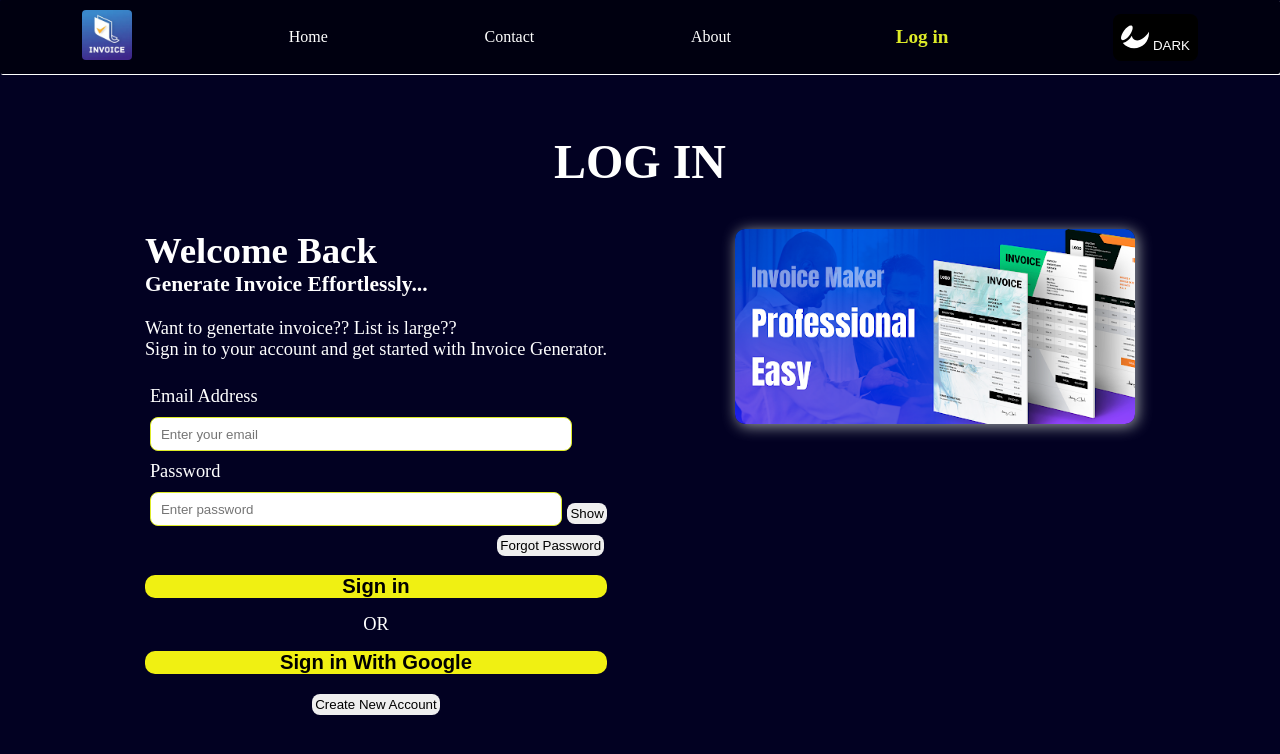
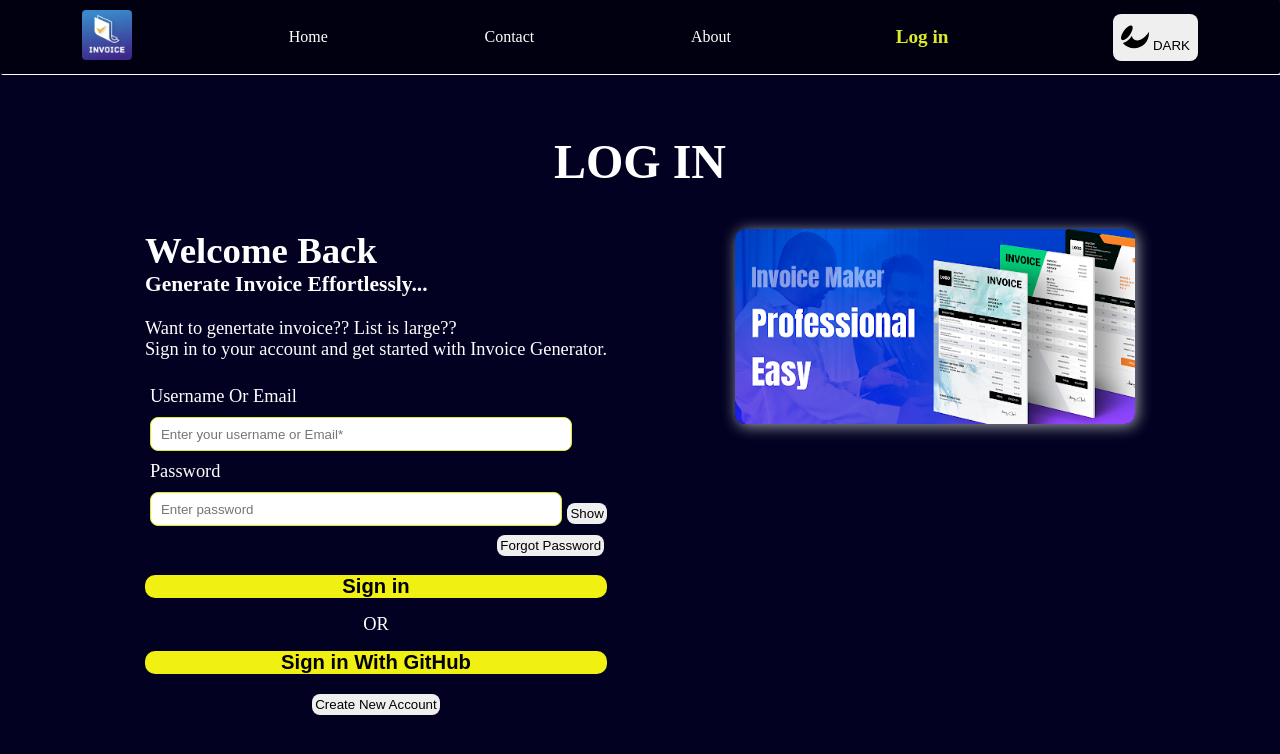
Before and after one commit to ayushbansal212/Invoice-Generator, a React (Create React App) app: page /login in a window 1280 px wide. Shown: the top 754 px of the page. Built offline with nearby package versions, Linux system fonts and the light colour scheme; what @react-pdf/renderer would draw is missing.

Commit message:
backend integrated with github enabled

```diff
--- a/src/invoiceGenerator/components/CSS/Login.css
+++ b/src/invoiceGenerator/components/CSS/Login.css
@@ -120,7 +120,7 @@ input{
     text-align: end;
     cursor: pointer;
 }
-.signin ,.googlesignin{
+.signin ,.githubsignin{
     width: 100%;
     height: max(4vh,fit-content);
     margin: 2vh 0px;
@@ -132,7 +132,7 @@ input{
     font-size: 1.1em;
     cursor: pointer;
 }
-.signin:hover ,.googlesignin:hover,.createNewAccount:hover,.forgotpasswordbutton:hover,.passwordshowbutton:hover{
+.signin:hover ,.githubsignin:hover,.createNewAccount:hover,.forgotpasswordbutton:hover,.passwordshowbutton:hover{
     transform: scale(1.02);
     transition: all 0.3s;
     text-decoration: underline;
--- a/src/invoiceGenerator/components/CSS/Navbar.css
+++ b/src/invoiceGenerator/components/CSS/Navbar.css
@@ -56,7 +56,7 @@
     box-shadow: 1px 1px  white;
 }
 .navbarl{
-    background-color: rgb(0, 0, 0);
+    background-color: rgb(157, 157, 157);
     color: black;
     box-shadow: 2px 2px 20px rgb(148, 144, 144);
 }
@@ -64,8 +64,8 @@
     border: none;
     border-radius: 8px;
     padding: 8px;
-    background-color: rgb(0, 0, 0);
-    color: white;
+    background-color: none;
+
 }
 .active{
     border-radius: 8px;
--- a/src/invoiceGenerator/components/CSS/signup.css
+++ b/src/invoiceGenerator/components/CSS/signup.css
@@ -67,12 +67,12 @@ sup{
     margin: 4px;
     row-gap: 16px;
 }
-.snamel,.spasswordl,.spasswordip,.snameip,.spasswordipb,.snameipb{
+.snamel,.spasswordl,.susername,.spasswordip,.snameip,.spasswordipb,.snameipb{
     display: grid;
     grid-template-columns: repeat(2,1fr);
     column-gap: 30px;
 }
-.snameip,.spasswordip,.semailip{
+.snameip,.susernameip,.spasswordip,.semailip{
     padding-left: 8px;
     border: 0.5px solid rgb(168, 168, 18);
     border-radius: 8px;
--- a/src/invoiceGenerator/components/react/Contact.js
+++ b/src/invoiceGenerator/components/react/Contact.js
@@ -1,6 +1,7 @@
 import React, { useContext, useState } from "react";
 import "../CSS/Contact.css";
 import { InvoiceGeneratorContext } from "./Context.js";
+import { toast } from "react-toastify";
 
 export default function Contact({ onSubmit }) {
   const{isdarktheme}=useContext(InvoiceGeneratorContext)
@@ -12,12 +13,16 @@ export default function Contact({ onSubmit }) {
   });
 
   const handleChange = (e) => {
-    const { name, value } = e.target;
-    setContact((prev) => ({ ...prev, [name]: value }));
+    let { name, value } = e.target;
+    setContact((prev) => ({
+       ...prev,
+      [name]:value
+     }));
   };
 
   const handleSubmit = (e) => {
-    e.preventDefault();
+    // e.preventDefault();
+    toast.success("Message successfully sent")
     if (onSubmit) onSubmit(contact);
   };
 
@@ -61,9 +66,10 @@ export default function Contact({ onSubmit }) {
         <label>
           Message:
           <textarea
-            name="address"
+            name="message"
             value={contact.message}
             onChange={handleChange}
+            required
           />
         </label>
         <button type="submit">Send</button>
--- a/src/invoiceGenerator/components/react/Home.js
+++ b/src/invoiceGenerator/components/react/Home.js
@@ -1,6 +1,10 @@
+
+import { toast } from 'react-toastify'
 
 import '../CSS/Home.css'
 import FormData from './ProductData.js'
+import { useEffect } from 'react';
+import { Navigate } from 'react-router-dom';
 
 function Home(){
 
--- a/src/invoiceGenerator/components/react/InvoicePdf.js
+++ b/src/invoiceGenerator/components/react/InvoicePdf.js
@@ -15,7 +15,6 @@ function InvoicePdf() {
     console.log(customerName, customerContact);
     return (
         <div style={{ display: "flex", flexDirection: "column", alignItems: "center", gap: "10px", width: "100%", height: "100vh" }}>
-
             <PDFViewer style={{ maxWidth:"90%",aspectRatio:"3/4", height: "95%", display: "flex", justifyContent: "center" }}>
                 <Pdf invoiceId={invoiceId} taxesAmount={taxesAmount} discountAmount={discountAmount} itemsTotal={itemsTotal} allItems={allItems} customerName={customerName} customerContact={customerContact} amountToBePaid={amountToBePaid}></Pdf>
             </PDFViewer>
@@ -35,7 +34,6 @@ function InvoicePdf() {
                 </button>
 
             </PDFDownloadLink>
-
         </div>
     )
 }
--- a/src/invoiceGenerator/components/react/Login.js
+++ b/src/invoiceGenerator/components/react/Login.js
@@ -1,5 +1,5 @@
 
-import { useContext, useState } from 'react';
+import { useContext, useEffect, useState } from 'react';
 import '../CSS/Login.css';
 import invoiceImage from '../images/invoice.png';
 import { useNavigate } from 'react-router-dom';
@@ -8,7 +8,7 @@ import { InvoiceGeneratorContext } from "./Context.js";
 function Login() {
     console.log("Rendering ComponentName login")
     const { setLoggedIn } = useContext(InvoiceGeneratorContext)
-    const [loginDetails, setLoginDetails] = useState({ email: "", password: "" });
+    const [loginDetails, setLoginDetails] = useState({ username: "", password: "" });
     const [passwordvisibility, setPasswordVisibility] = useState(false);
     const dashboardNavigation = useNavigate();
     function handleChange(event) {
@@ -20,6 +20,41 @@ function Login() {
             }
         });
     }
+    function homePage(){
+        toast.success("Successfully logged in");
+                            setLoggedIn(true);
+                            dashboardNavigation("/home");
+    }
+    function wrongCredentials(){
+        toast.error("Wrong Credentials");
+
+    }
+    function handleSubmit(event){
+        event.preventDefault();
+        const url="http://localhost:8080/api/login";
+        const options={
+            method:"POST",
+            headers:{ "Content-Type":"application/json" },
+            body:JSON.stringify(loginDetails)
+        }
+        fetch(url,options)
+        .then(response => {
+            if (!response.ok) {
+              wrongCredentials();
+              throw new Error(`Error: ${response.status}`);
+            }
+            return response.json();
+          })
+          .then(() => {
+            homePage()
+          })
+          .catch(error => {
+            console.error("Login failed:", error.message);
+          });
+        }
+        function handleClick(){
+            window.location.href = "http://localhost:8080/oauth2/authorization/github"
+        }
     return (
         <div className="loginwrapper">
             <div className="login_main">
@@ -38,13 +73,9 @@ function Login() {
                         </p><br />
                     </div>
                     <div className="loginform">
-                        <form action={() => {
-                            toast.success("Successfully logged in");
-                            setLoggedIn(true);
-                            dashboardNavigation("/home");
-                        }} className='account_login'>
-                            <label htmlFor="email" className='emaill'>Email Address</label>
-                            <input type="email" className='emailip' placeholder="Enter your email" value={loginDetails.email} name="email" id="email" required onChange={handleChange} />
+                        <form onSubmit={handleSubmit} className='account_login'>
+                            <label htmlFor="email" className='emaill'>Username Or Email</label>
+                            <input type="text" className='emailip' placeholder="Enter your username or Email*" value={loginDetails.username} name="username" id="email" required onChange={handleChange} />
                             <label className="passwordl" htmlFor="password" >Password</label>
                             <div className="passwordInput">
                                 <input className="passwordip" type={passwordvisibility ? "text" : "password"} placeholder="Enter password" id="password" value={loginDetails.password} name="password" required onChange={handleChange} />
@@ -64,8 +95,8 @@ function Login() {
                         <span >OR</span>
                     </div>
                     <div>
-                        <button className="googlesignin">
-                            Sign in With Google
+                        <button className="githubsignin" onClick={handleClick}>
+                            Sign in With GitHub
                         </button>
                     </div>
                     <div className="createNewAccount">
--- a/src/invoiceGenerator/components/react/Signup.js
+++ b/src/invoiceGenerator/components/react/Signup.js
@@ -6,7 +6,7 @@ import invoiceImage from '../images/invoice.png';
 function Signup() {
     const navigate = useNavigate();
     console.log("Rendering ComponentName signup")
-    const [newAccountDetails, setNewAccountDetails] = useState({ firstName: "", lastName: "", email: "", password: "", confirmPassword: "" });
+    const [newAccountDetails, setNewAccountDetails] = useState({ username: "", name: "", email: "", password: "", confirmPassword: "" });
     function handleChange(event) {
         setNewAccountDetails(prev => {
             return {
@@ -46,12 +46,50 @@ function Signup() {
     function checkFormValidity() {
         if (newAccountDetails.password !== newAccountDetails.confirmPassword) {
             toast.error("Password & Confirm Pasword must be same");
+            return false;
 
         }
-        else {
-            toast.success("Account created Successfully");
-            navigate("/login");
+        return true;
+
+
+    }
+
+    function saveUser(){
+        console.log(newAccountDetails);
+        const url="http://localhost:8080/api/signup/new";
+        let isSuccess=false;
+        const options={
+            method:"POST",
+            headers:{
+                "Content-Type":"application/json"
+            },
+            body:JSON.stringify(newAccountDetails)
         }
+        if(!checkFormValidity()){
+            return;
+        }
+        fetch(url, options)
+        .then( response => {
+            const data = response.json();
+            if (!response.ok) {
+                const errorMessage = data?.error || "Something went wrong";
+                toast.error("Username or email already registered");
+                throw new Error(errorMessage); // still throw to stop further .then()
+            }
+            else{
+                toast.success("Account created successfully")
+                navigate("/login")
+            }
+            return data;
+        })
+        .catch(error => {
+            console.error("Error:", error.message);
+        })
+    }
+    function handleSubmit(e){
+        saveUser();
+        e.preventDefault();
+
     }
     return (
         <div className='ssignupform'>
@@ -72,19 +110,17 @@ function Signup() {
 
                 </div>
                 <div >
-                    <form className="ssignupformdetails" action={()=>
-                        checkFormValidity()
-                    }>
+                    <form className="ssignupformdetails" onSubmit={handleSubmit}>
                         <div className="snamel">
-                            <label htmlFor="sfirstName">First Name <sup>*</sup></label>
-                            <label htmlFor="slastName">Last Name<sup>*</sup></label>
+                            <label htmlFor="susername">Username<sup>*</sup></label>
+                            <label htmlFor="sname">Name<sup>*</sup></label>
                         </div>
                         <div className="snameipb">
-                            <input type="text" className="snameip" placeholder="Enter your first name*" name="firstName" id="firstName" onChange={handleChange} required />
-                            <input type="text" className="snameip" placeholder="Enter your last name*" name="lastName" id="lastName" onChange={handleChange} required />
+                            <input type="text" className="susernameip" placeholder="Enter your username*" name="username" id="susername" onChange={handleChange} required />
+                            <input type="text" className="snameip" placeholder="Enter your name*" name="name" id="name" onChange={handleChange} required />
                         </div>
                         <label htmlFor="email" className="semaill">Email Address<sup>*</sup></label>
-                        <input type="email" placeholder="Enter your email *" className="semailip" name="email" id="email" required />
+                        <input type="email" placeholder="Enter your email *" className="semailip" name="email" id="email" onChange={handleChange} required />
                         <div className="spasswordl">
                             <label htmlFor="password">Password<sup>*</sup></label>
                             <label htmlFor="confirmPassword">Confirm Password<sup>*</sup></label>
@@ -99,14 +135,14 @@ function Signup() {
                         }}>Auto Password</button></span>
                         <button type="submit" className="ssubmit">Create Account</button>
                     </form>
-                    <div className="or">
+                    {/* <div className="or">
                         <span >OR</span>
                     </div>
                     <div>
                         <button className="sgooglesignin">
                             Sign up With Google
                         </button>
-                    </div>
+                    </div> */}
                     <div className="alreadysignedin">
 
                         Already have an account? <br></br>
```
Also changed, not shown: 2 other files (tests, documents, lock files or other folders).
